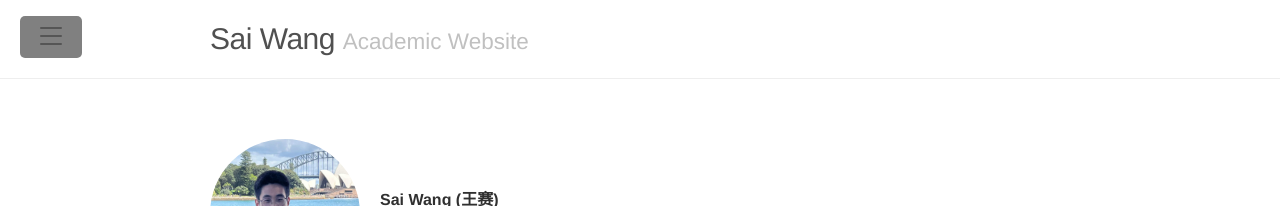
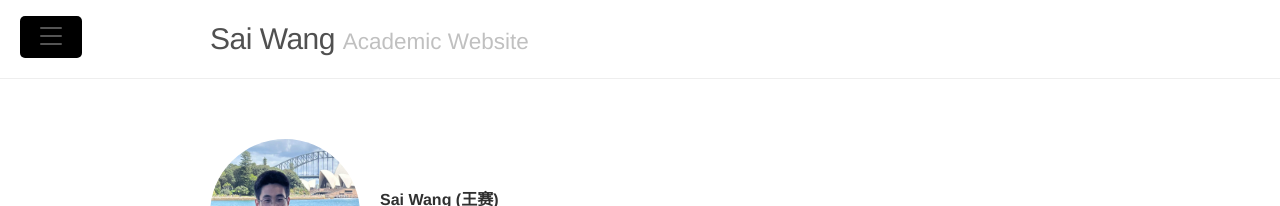
Before and after one commit to Alxendweb/alxendweb.github.io, a Jekyll site: the page built from index.html, in a window 1280 px wide. Shown: the top 206 px of the page. Built offline with Jekyll 4.4.1, drawn with Linux system fonts in a browser that asks for light colours; the list of posts is cut into pages by our own code.

Commit message:
Update lanyon.css

```diff
--- a/public/css/lanyon.css
+++ b/public/css/lanyon.css
@@ -238,7 +238,7 @@ a.sidebar-nav-item:focus {
   align-items: center;
   padding: .25rem .75rem;
   color: #fff;
-  background-color: #808080;
+  background-color: #000;
   border-radius: .25rem;
   cursor: pointer;
 }
@@ -254,8 +254,8 @@ a.sidebar-nav-item:focus {
 .sidebar-toggle:active,
 #sidebar-checkbox:focus ~ .sidebar-toggle,
 #sidebar-checkbox:checked ~ .sidebar-toggle {
-  color: #000;
-  background-color: #fff;
+  color: #fff;
+  background-color: #000;
 }
 
 .sidebar-toggle:active:before,
```
